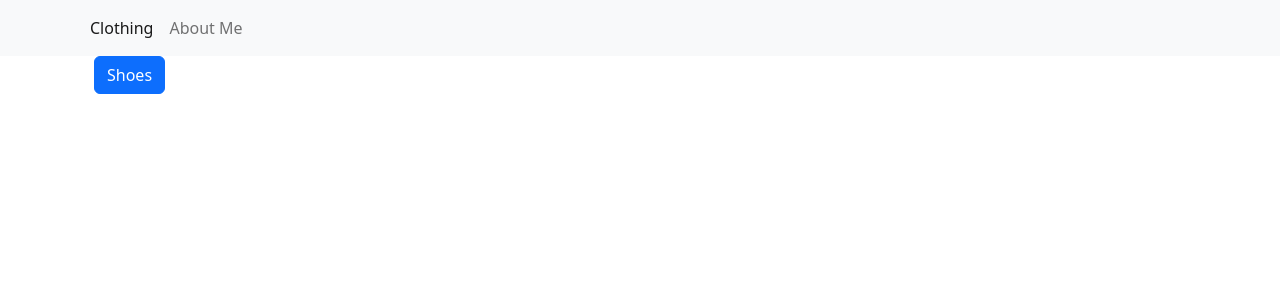
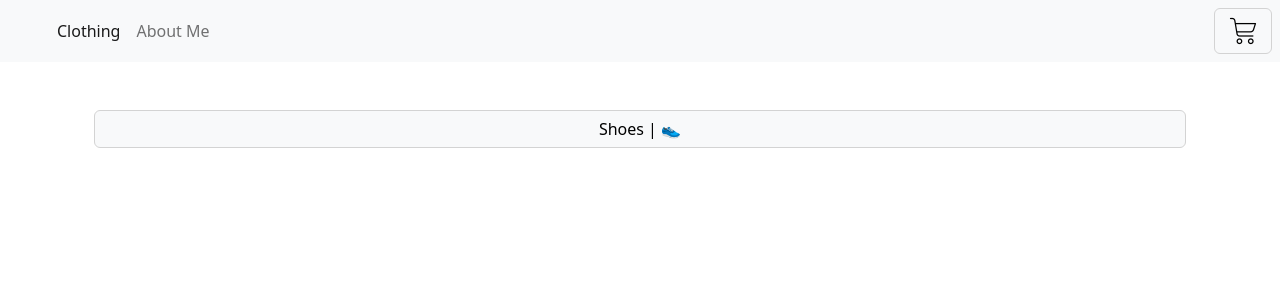
Before and after one commit to carlospsvieira/e-commerce-app, a React (Vite) app: page / in a window 1280 px wide. Shown: the top 300 px of the page. Built offline with nearby package versions, Linux system fonts and the light colour scheme.

Commit message:
items set to cart properly

```diff
--- a/src/App.jsx
+++ b/src/App.jsx
@@ -1,15 +1,17 @@
 import { Context } from './data/Context'
 import Home from './pages/Home'
 import About from './pages/About'
-import products from './data/products.json'
 import 'bootstrap/dist/css/bootstrap.min.css';
 import Navbar from './components/Navbar';
 import { Container } from 'react-bootstrap';
 import { Route, Routes } from 'react-router-dom';
+import { useState } from 'react';
 
 function App() {
+  const [ cart, setCart ] = useState([])
+
   return (
-    <Context.Provider value={products}>
+    <Context.Provider value={{ cart: [cart, setCart] }}>
       <Navbar />
       <Container>
         <Routes>
--- a/src/components/Navbar.jsx
+++ b/src/components/Navbar.jsx
@@ -1,6 +1,7 @@
 import React from 'react'
 import { Navbar as NavBoot, Container, Nav } from 'react-bootstrap'
 import { NavLink } from 'react-router-dom'
+import Cart from '../pages/Cart'
 
 export default function Navbar() {
   return (
@@ -11,6 +12,7 @@ export default function Navbar() {
           <Nav.Link to='/about' as={NavLink}>About Me</Nav.Link>
         </Nav>
       </Container>
+      <Cart />
     </NavBoot>
   )
 }
--- a/src/components/ProductsCategory/Shoes.jsx
+++ b/src/components/ProductsCategory/Shoes.jsx
@@ -1,21 +1,31 @@
-import React, { useState } from 'react'
-import { useContext } from 'react';
+import React, { useContext, useState } from 'react'
+import products from '../../data/products.json'
 import { Button, Card, CardImg, Collapse, Row } from 'react-bootstrap';
 import { Context } from '../../data/Context';
 
 export default function Shoes() {
+  const { shoes } = products
   const [open, setOpen] = useState(false);
-  const products = useContext(Context)
-  const { shoes } = products;
+  const [validation, setValidation] = useState(false)
+  const [btnText, setBtnText ] = useState('Add To Cart')
+  const { cart } = useContext(Context)
+  const [cartList, setCartList] = cart
+
+  const getItem = (id) => {
+    const item = shoes.find((shoe) => shoe.id === id)
+    setCartList([...cartList, item])
+  }
 
   return (
     <>
       <Button
         onClick={() => setOpen(!open)}
-        aria-controls="example-collapse-text"
         aria-expanded={open}
+        className='w-100'
+        variant='light'
+        style={{ border: '1px solid lightgrey' }}
       >
-        Shoes
+        Shoes | 👟
       </Button>
       <Collapse in={open}>
         <Row>
@@ -34,6 +44,13 @@ export default function Shoes() {
                   <span>{title}</span>
                   <span className='text-muted'>{`$${price}`}</span>
                 </Card.Title>
+                <Button
+                  className='w-100'
+                  onClick={() => getItem(id)}
+                  disabled={ validation }
+                >
+                  {btnText}
+                </Button>
               </Card.Body>
             </Card>
           )) }
--- a/src/data/Context.jsx
+++ b/src/data/Context.jsx
@@ -1,8 +1,3 @@
 import { createContext } from "react";
 
-const getItem = (id, category) => {
-
-}
-
 export const Context = createContext()
-export default getItem;
--- /dev/null
+++ b/src/pages/Cart.jsx
@@ -0,0 +1,31 @@
+import React, { useState } from 'react'
+import { Button, Offcanvas } from 'react-bootstrap';
+import cart_icon from '../../src/images/shopping-cart.png'
+export default function Cart() {
+  const [show, setShow] = useState(false);
+
+  const handleClose = () => setShow(false);
+  const handleShow = () => setShow(true);
+
+  return (
+    <>
+      <Button
+        variant="light"
+        onClick={handleShow}
+        className="me-2"
+        style={{ border: '1px solid lightgrey', position: 'relative' }}
+      >
+        <img src={cart_icon} alt="cart" style={{ width: "2rem" }} />
+      </Button>
+      <Offcanvas show={show} onHide={handleClose} placement='end'>
+        <Offcanvas.Header closeButton>
+          <Offcanvas.Title>Offcanvas</Offcanvas.Title>
+        </Offcanvas.Header>
+        <Offcanvas.Body>
+          Some text as placeholder. In real life you can have the elements you
+          have chosen. Like, text, images, lists, etc.
+        </Offcanvas.Body>
+      </Offcanvas>
+    </>
+  )
+}
--- a/src/pages/Home.jsx
+++ b/src/pages/Home.jsx
@@ -4,7 +4,7 @@ import Shoes from '../components/ProductsCategory/Shoes'
 
 export default function Home() {
   return (
-    <Container>
+    <Container className='mt-5'>
       <Shoes />
     </Container>
   )
```
Also changed, not shown: src/components/CustomBtn.jsx (deleted, +0 -7 lines), src/images/shopping-cart.png (added).
